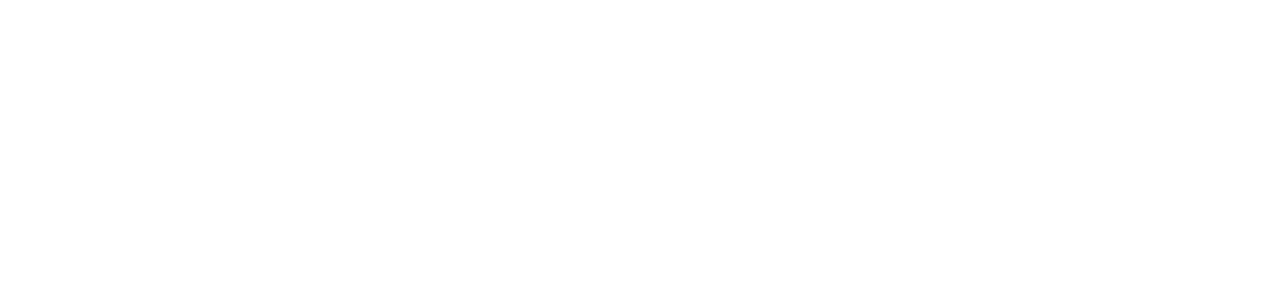
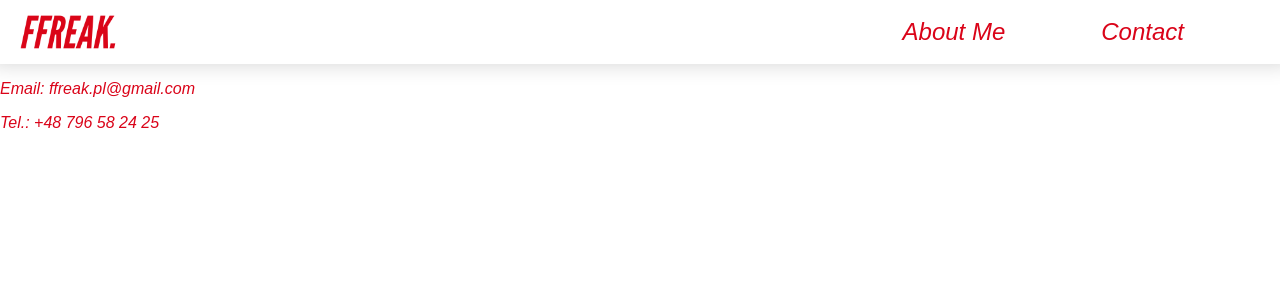
Before and after one commit to FFreakPL/Portfolio, a React (Create React App) app: page /contact in a window 1280 px wide. Before the commit this address had no page. Shown: the top 300 px of the page. Built offline with nearby package versions, Linux system fonts and the light colour scheme; a web font is replaced by a local one.

Commit message:
drobne poprawki

```diff
--- a/src/App.js
+++ b/src/App.js
@@ -2,6 +2,7 @@
 import { BrowserRouter as Router, Route, Routes } from "react-router-dom";
 import Logo from "./Components/Logo"
 import LandingPage from "./Components/LandingPage";
+import Contact from "./Components/Contact";
 
 function App() {
   return (
@@ -10,6 +11,7 @@
           <Routes>
             <Route exact path="/" element={<Logo />} />
               <Route exact path="/landingpage" element={<LandingPage />} />
+              <Route exact path="/contact" element={<Contact />} />
           </Routes>
         </Router>
       </div>
--- /dev/null
+++ b/src/Components/Contact.js
@@ -0,0 +1,17 @@
+import React from 'react';
+import Header from './Header'
+
+function Contact() {
+
+    return (
+        <>
+            <Header />
+            <div className="contact">
+                <p>Email: ffreak.pl@gmail.com</p>
+                <p>Tel.: +48 796 58 24 25</p>
+            </div>
+        </>
+    )
+}
+
+export default Contact;
--- a/src/Components/Header.js
+++ b/src/Components/Header.js
@@ -3,7 +3,6 @@
 import "../css/out.css";
 
 function Header() {
-
 
     return (
         <header className="top_nav">
@@ -14,7 +13,7 @@
             </label>
             <ul className="menu">
                 <li className="menu_element"><a href="#" className="menu_route">About Me</a></li>
-                <li className="menu_element"><a href="#" className="menu_route">Contact</a></li>
+                <li className="menu_element"><a href="./Contact" className="menu_route">Contact</a></li>
             </ul>
         </header>
     )
--- a/src/Components/LandingPage.js
+++ b/src/Components/LandingPage.js
@@ -6,6 +6,7 @@
 import CarouselHeader from "./CarouselHeader";
 
 function LandingPage() {
+const navigate = useNavigate();
 
     return (
         <>
```
